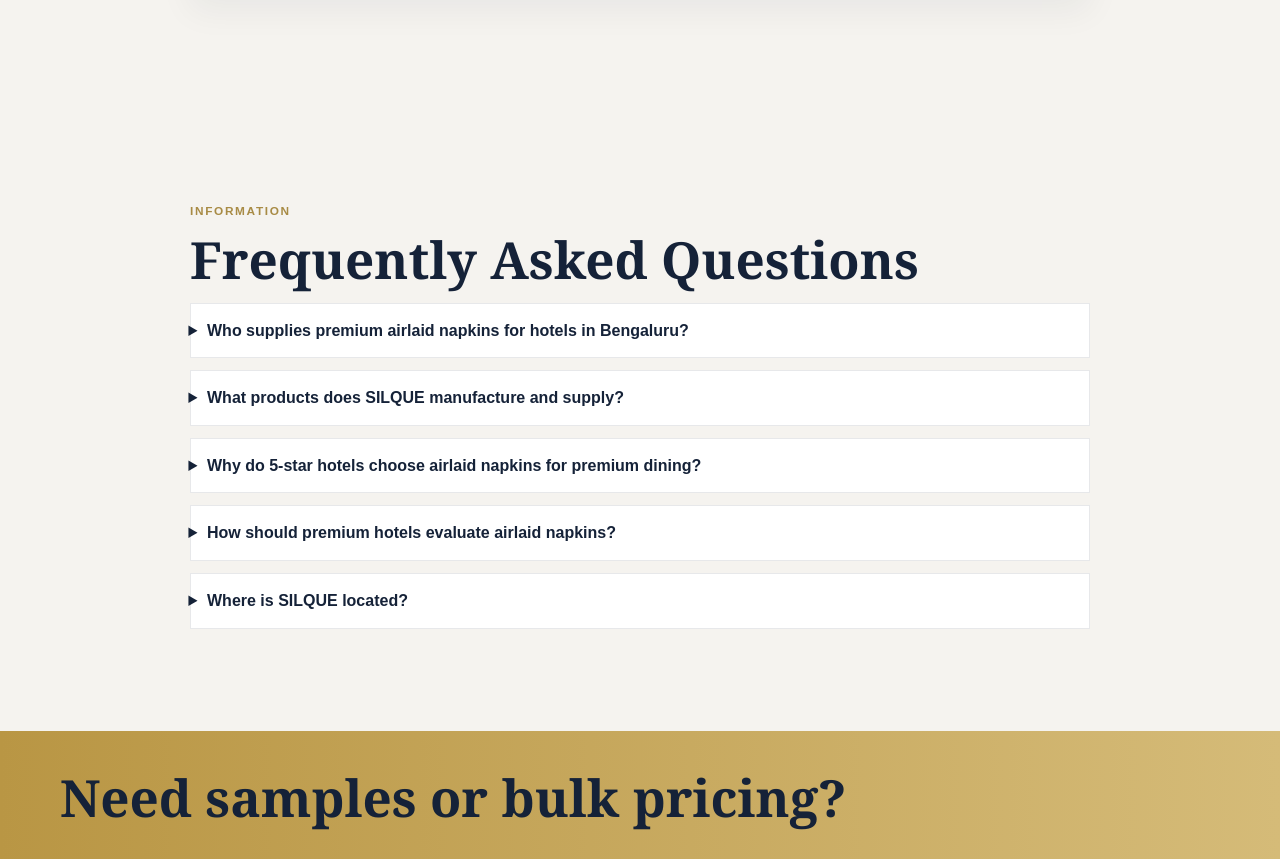
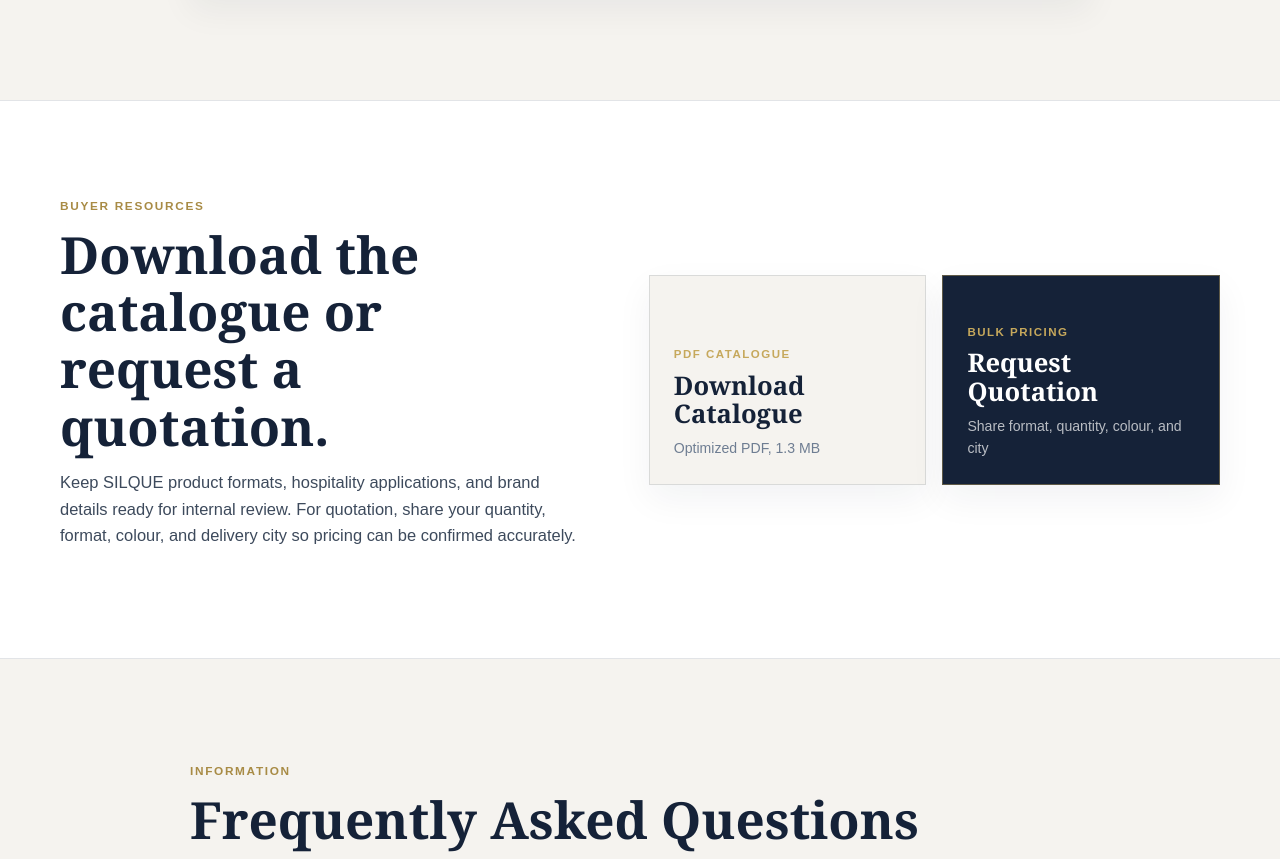
Before and after one commit to 0RAHUL12/SILQUE, a plain HTML site: page public/index.html in a window 1280 px wide. Shown: the part 5644-6503 px from the top of the page. Drawn offline with Linux system fonts and the light colour scheme.

Commit message:
Add catalogue download section

```diff
--- a/public/assets/site.css
+++ b/public/assets/site.css
@@ -74,6 +74,18 @@ p { margin: 0 0 14px; }
 .faq-section { max-width: 900px; }
 .faq-section details { margin-top: 12px; }
 .faq-section summary { list-style-position: outside; }
+.download-section { background: #fff; border-block: 1px solid var(--line); padding: clamp(54px, 8vw, 96px) 0; }
+.download-grid { display: grid; grid-template-columns: .95fr 1.05fr; gap: clamp(28px, 6vw, 72px); align-items: center; }
+.download-grid p { max-width: 620px; font-size: 1.03rem; }
+.download-actions { display: grid; grid-template-columns: repeat(2, minmax(0, 1fr)); gap: 16px; }
+.download-card { min-height: 210px; display: flex; flex-direction: column; justify-content: flex-end; gap: 8px; padding: 24px; background: var(--ivory); border: 1px solid rgba(21,34,56,.12); box-shadow: 0 14px 34px rgba(21,34,56,.055); transition: transform .25s ease, box-shadow .25s ease, border-color .25s ease; }
+.download-card:hover { transform: translateY(-3px); box-shadow: 0 18px 42px rgba(21,34,56,.09); border-color: rgba(198,168,92,.45); }
+.download-card span { color: var(--gold); text-transform: uppercase; letter-spacing: .13em; font-size: .72rem; font-weight: 700; }
+.download-card strong { color: var(--navy); font-family: Georgia, 'Times New Roman', serif; font-size: clamp(1.35rem, 2vw, 1.85rem); line-height: 1.12; }
+.download-card em { color: #6e7d92; font-style: normal; font-size: .88rem; }
+.download-card.accent { background: var(--navy); border-color: rgba(198,168,92,.42); }
+.download-card.accent strong { color: #fff; }
+.download-card.accent em { color: rgba(255,255,255,.7); }
 .contact-strip { background: var(--gold); padding: 38px 0; }
 .contact-strip-inner { display: flex; align-items: center; justify-content: space-between; gap: 24px; flex-wrap: wrap; }
 .contact-strip h2 { margin: 0; color: var(--navy); }
@@ -116,7 +128,7 @@ summary { cursor: pointer; color: var(--navy); font-weight: 700; }
 .footer-bar { border-top: 1px solid rgba(198,168,92,.22); padding: 14px 0; font-size: .8rem; color: rgba(255,255,255,.66); }
 @keyframes heroZoom { from { transform: scale(1); } to { transform: scale(1.06); } }
 @media (max-width: 1100px) { .grid-5 { grid-template-columns: repeat(3,1fr); } .grid-4 { grid-template-columns: repeat(2,1fr); } }
-@media (max-width: 860px) { .nav { align-items: flex-start; flex-direction: column; padding: 10px 0; } .nav-links { gap: 14px; } .visual-hero { min-height: 620px; } .image-feature-row, .split-intro, .showcase-item, .showcase-item.reverse, .detail-grid, .hero-grid, .two-col, .grid-3 { grid-template-columns: 1fr; } .showcase-item.reverse img { order: 0; } .showcase-item { min-height: auto; } .showcase-item img { min-height: 320px; } .footer-grid, .footer-nav-compact { grid-template-columns: 1fr; } }
+@media (max-width: 860px) { .nav { align-items: flex-start; flex-direction: column; padding: 10px 0; } .nav-links { gap: 14px; } .visual-hero { min-height: 620px; } .image-feature-row, .split-intro, .showcase-item, .showcase-item.reverse, .detail-grid, .download-grid, .download-actions, .hero-grid, .two-col, .grid-3 { grid-template-columns: 1fr; } .showcase-item.reverse img { order: 0; } .showcase-item { min-height: auto; } .showcase-item img { min-height: 320px; } .footer-grid, .footer-nav-compact { grid-template-columns: 1fr; } }
 @media (max-width: 640px) { .nav-links a { font-size: .68rem; } .hero-copy-panel { margin-bottom: 92px; } h1 { font-size: 2.75rem; line-height: 1.06; overflow-wrap: normal; } .image-feature { min-height: 280px; } .grid-4 { grid-template-columns: 1fr; } .section { padding: 46px 0; } .hero { padding: 22px; } }
 
 
--- a/public/index.html
+++ b/public/index.html
@@ -104,6 +104,28 @@
       </div>
     </section>
 
+    <section class="download-section" id="downloads" data-reveal>
+      <div class="container download-grid">
+        <div>
+          <div class="eyebrow">Buyer Resources</div>
+          <h2>Download the catalogue or request a quotation.</h2>
+          <p>Keep SILQUE product formats, hospitality applications, and brand details ready for internal review. For quotation, share your quantity, format, colour, and delivery city so pricing can be confirmed accurately.</p>
+        </div>
+        <div class="download-actions" aria-label="SILQUE downloadable resources">
+          <a class="download-card" href="/downloads/silque-catalogue.pdf" download>
+            <span>PDF Catalogue</span>
+            <strong>Download Catalogue</strong>
+            <em>Optimized PDF, 1.3 MB</em>
+          </a>
+          <a class="download-card accent" href="https://wa.me/919122428064?text=Hello%20SILQUE%2C%20I%20would%20like%20a%20quotation%20for%20airlaid%20napkins." target="_blank" rel="noopener noreferrer">
+            <span>Bulk Pricing</span>
+            <strong>Request Quotation</strong>
+            <em>Share format, quantity, colour, and city</em>
+          </a>
+        </div>
+      </div>
+    </section>
+
     <section class="container section faq-section" id="faq" data-reveal>
       <div class="eyebrow">Information</div>
       <h2>Frequently Asked Questions</h2>
```
Also changed, not shown: 1 other file.
